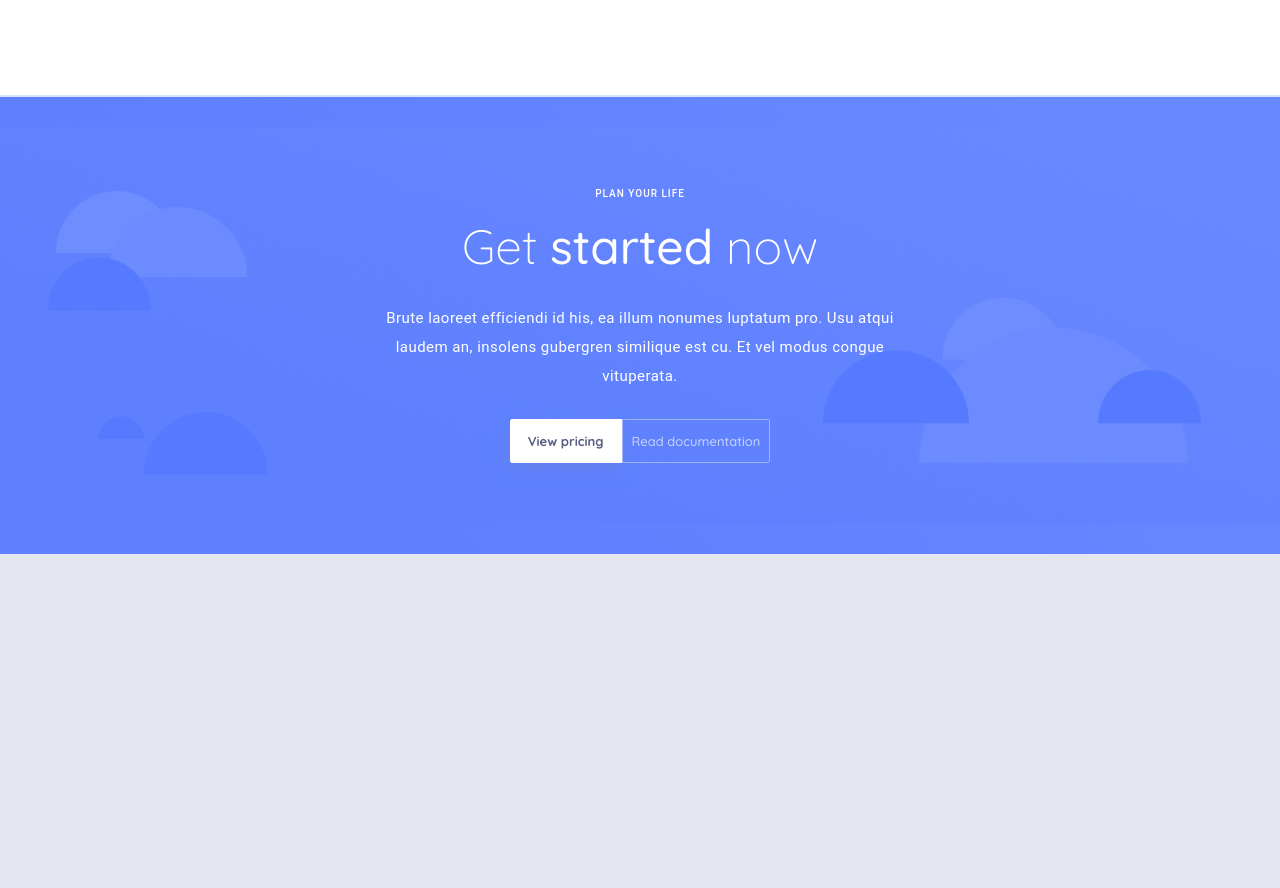
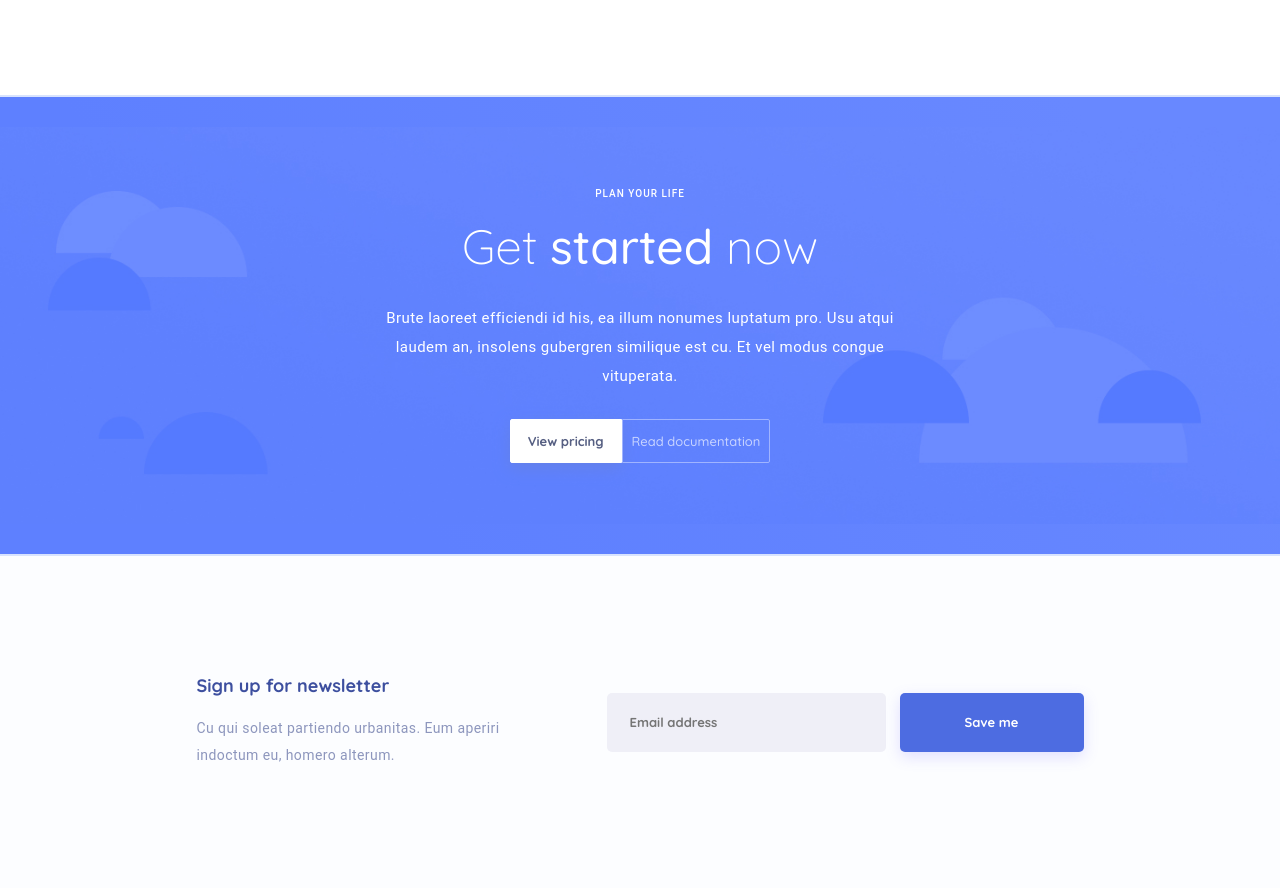
Before and after one commit to Markuvines/Landing2, a website: page src/index.pug in a window 1280 px wide. Shown: the part 4855-5743 px from the top of the page. Before the commit the page ends 5409 px from the top, so only its background shows below. Drawn offline with nearby package versions, Linux system fonts and the light colour scheme; files that its build step writes are made by us from their sources; files whose address does not match are found by name.

Commit message:
added 'newsLetter' block

```diff
--- /dev/null
+++ b/src/blocks/newsLetter/__content/newsLetter__content.scss
@@ -0,0 +1,4 @@
+&__content  {
+  margin: 0 auto;
+  max-width: 887px;
+}
--- /dev/null
+++ b/src/blocks/newsLetter/__description/newsLetter__description.scss
@@ -0,0 +1,8 @@
+&__description {
+  margin-right: 80px;
+  flex: 0 0 330px;
+  @media(max-width: 950px) {
+    margin-right: 0px;
+    flex: 0 1 330px;
+  }
+}
--- /dev/null
+++ b/src/blocks/newsLetter/__form/newsLetter__form.scss
@@ -0,0 +1,4 @@
+&__form {
+  display: flex;
+  align-items: center;
+}
--- /dev/null
+++ b/src/blocks/newsLetter/__formButton/newsLetter__formButton.scss
@@ -0,0 +1,18 @@
+&__formButton {
+  padding: 21px 62px;
+  flex: 0 0 184px;
+  height: 59px;
+  background: #4D6CE1;
+  box-shadow: 0px 5px 15px rgba(116, 104, 255, 0.2);
+  border-radius: 5px;
+  font-family: Quicksand;
+  font-style: normal;
+  font-weight: bold;
+  font-size: 13px;
+  line-height: 16px;
+  justify-content: center;
+  display: flex;
+  align-items: center;
+  text-align: center;
+  color: #FFFFFF;
+}
--- /dev/null
+++ b/src/blocks/newsLetter/__input/newsLetter__input.scss
@@ -0,0 +1,15 @@
+&__input {
+  padding: 23px;
+  margin-right: 14px;
+  flex: 0 0 279px;
+  height: 59px;
+  background: #EFEFF7;
+  border-radius: 5px;
+  border: 0;
+  font-family: Quicksand;
+  font-style: normal;
+  font-weight: bold;
+  font-size: 13px;
+  line-height: 16px;
+  color: #7A85AD;
+}
--- /dev/null
+++ b/src/blocks/newsLetter/__text/newsLetter__text.scss
@@ -0,0 +1,9 @@
+&__text {
+  font-family: Roboto;
+  font-style: normal;
+  font-weight: normal;
+  font-size: 14px;
+  line-height: 27px;
+  letter-spacing: 0.03em;
+  color: #8D96BD;
+}
--- /dev/null
+++ b/src/blocks/newsLetter/__title/newsLetter__title.scss
@@ -0,0 +1,10 @@
+&__title {
+  margin-bottom: 18px;
+  font-family: Quicksand;
+  font-style: normal;
+  font-weight: bold;
+  font-size: 18px;
+  line-height: 22px;
+  text-align: left;
+  color: #3D4F9F;
+}
--- /dev/null
+++ b/src/blocks/newsLetter/newsLetter.scss
@@ -0,0 +1,11 @@
+.newsLetter {
+  background: #FCFDFF;
+
+  @import './__content/newsLetter__content.scss';
+  @import './__description/newsLetter__description.scss';
+  @import './__title/newsLetter__title.scss';
+  @import './__text/newsLetter__text.scss';
+  @import './__form/newsLetter__form.scss';
+  @import './__input/newsLetter__input.scss';
+  @import './__formButton/newsLetter__formButton.scss';
+}
--- a/src/index.pug
+++ b/src/index.pug
@@ -283,6 +283,15 @@ html(lang="en")
               a.planYourLife__documentation(href="#") Read documentation
           .planYourLife__clouds._ibg
             img(src="./img/planYourLife/content.jpg", alt="clouds")
+      .line.wrapper__line
+      section.newsLetter.wrapper__newsLetter
+        .newsLetter__content
+          form.newsLetter__form(action="")
+            .newsLetter__description
+              .newsLetter__title Sign up for newsletter
+              .newsLetter__text Cu qui soleat partiendo urbanitas. Eum aperiri indoctum eu, homero alterum.
+            input.newsLetter__input(type="text" placeholder="Email address")
+            button.newsLetter__formButton Save me
   script(src="https://ajax.googleapis.com/ajax/libs/jquery/1.12.4/jquery.min.js")
   script(src="./js/slick.min.js")
   script(src="./js/index.js")
--- a/src/main.scss
+++ b/src/main.scss
@@ -44,6 +44,9 @@ html {
   &__customerHelp {
     padding: 175px 349px
   }
+  &__newsLetter {
+    padding: 119px 10px
+  }
 }
 
 @import './blocks/header/header.scss';
@@ -59,3 +62,4 @@ html {
 @import './blocks/quotes/quotes.scss';
 @import './blocks/customerHelp/customerHelp.scss';
 @import './blocks/planYourLife/planYourLife.scss';
+@import './blocks/newsLetter/newsLetter.scss';
```
